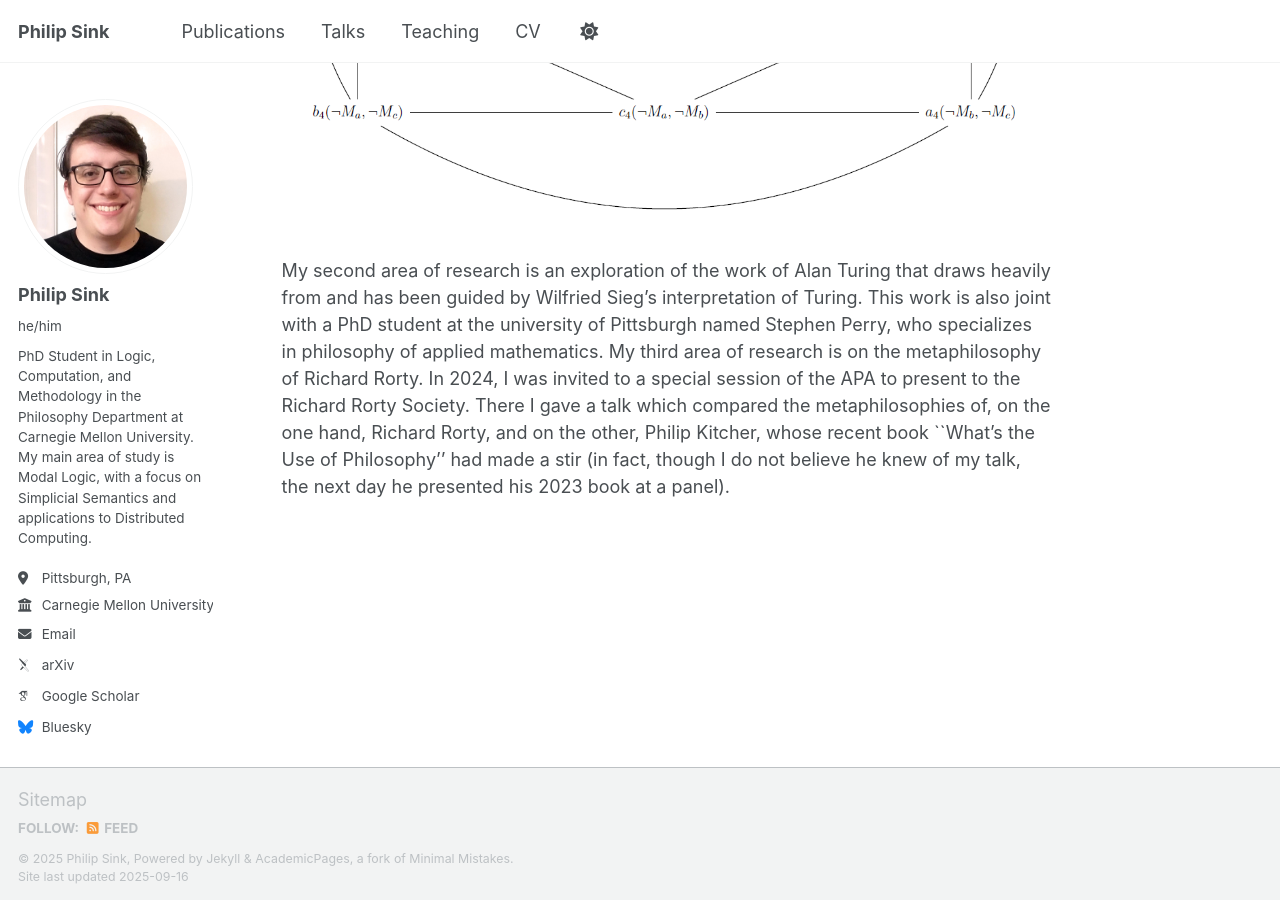
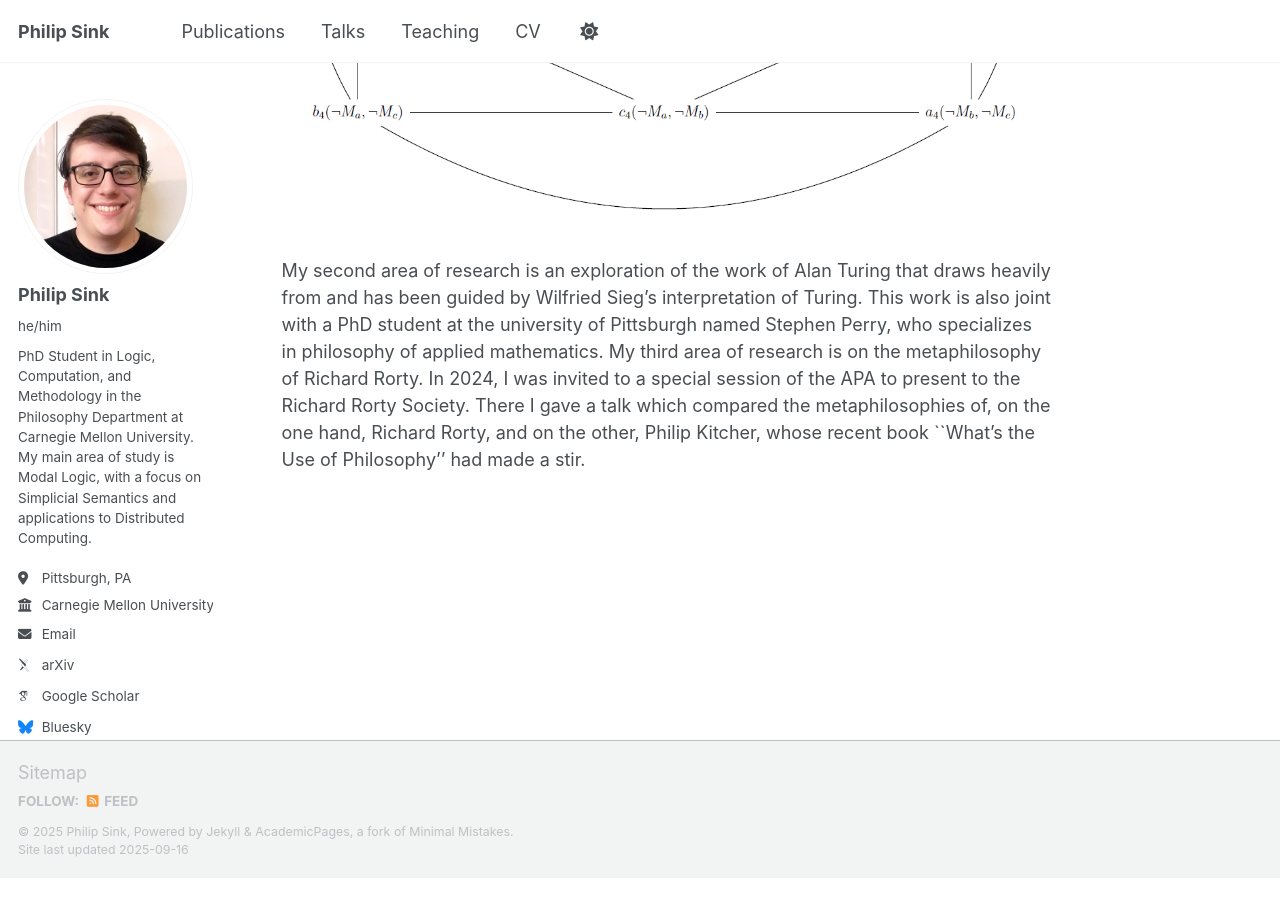
Before and after one commit to Philip-Sink/Philip-Sink.github.io, a Jekyll site: the page built from _pages/about.md, in a window 1280 px wide and 900 px high, scrolled down 794 px. Built offline with Jekyll 4.4.1, drawn with Linux system fonts in a browser that asks for light colours; some web fonts are replaced; a script that is not in the unit is left out; after the commit the page ends 1672 px from its top, so only the background shows below that.

Commit message:
Update about.md

```diff
--- a/_pages/about.md
+++ b/_pages/about.md
@@ -11,4 +11,4 @@ Hello! My name is Philip Sink, and I am a PhD Student in the Philosophy Departme
 
 ![Simplicial Muddy Children](/images/Muddy Children.png)
 
-My second area of research is an exploration of the work of Alan Turing that draws heavily from and has been guided by Wilfried Sieg's interpretation of Turing. This work is also joint with a PhD student at the university of Pittsburgh named Stephen Perry, who specializes in philosophy of applied mathematics. My third area of research is on the metaphilosophy of Richard Rorty. In 2024, I was invited to a special session of the APA to present to the Richard Rorty Society. There I gave a talk which compared the metaphilosophies of, on the one hand, Richard Rorty, and on the other, Philip Kitcher, whose recent book ``What's the Use of Philosophy'' had made a stir (in fact, though I do not believe he knew of my talk, the next day he presented his 2023 book at a panel).
+My second area of research is an exploration of the work of Alan Turing that draws heavily from and has been guided by Wilfried Sieg's interpretation of Turing. This work is also joint with a PhD student at the university of Pittsburgh named Stephen Perry, who specializes in philosophy of applied mathematics. My third area of research is on the metaphilosophy of Richard Rorty. In 2024, I was invited to a special session of the APA to present to the Richard Rorty Society. There I gave a talk which compared the metaphilosophies of, on the one hand, Richard Rorty, and on the other, Philip Kitcher, whose recent book ``What's the Use of Philosophy'' had made a stir.
```
